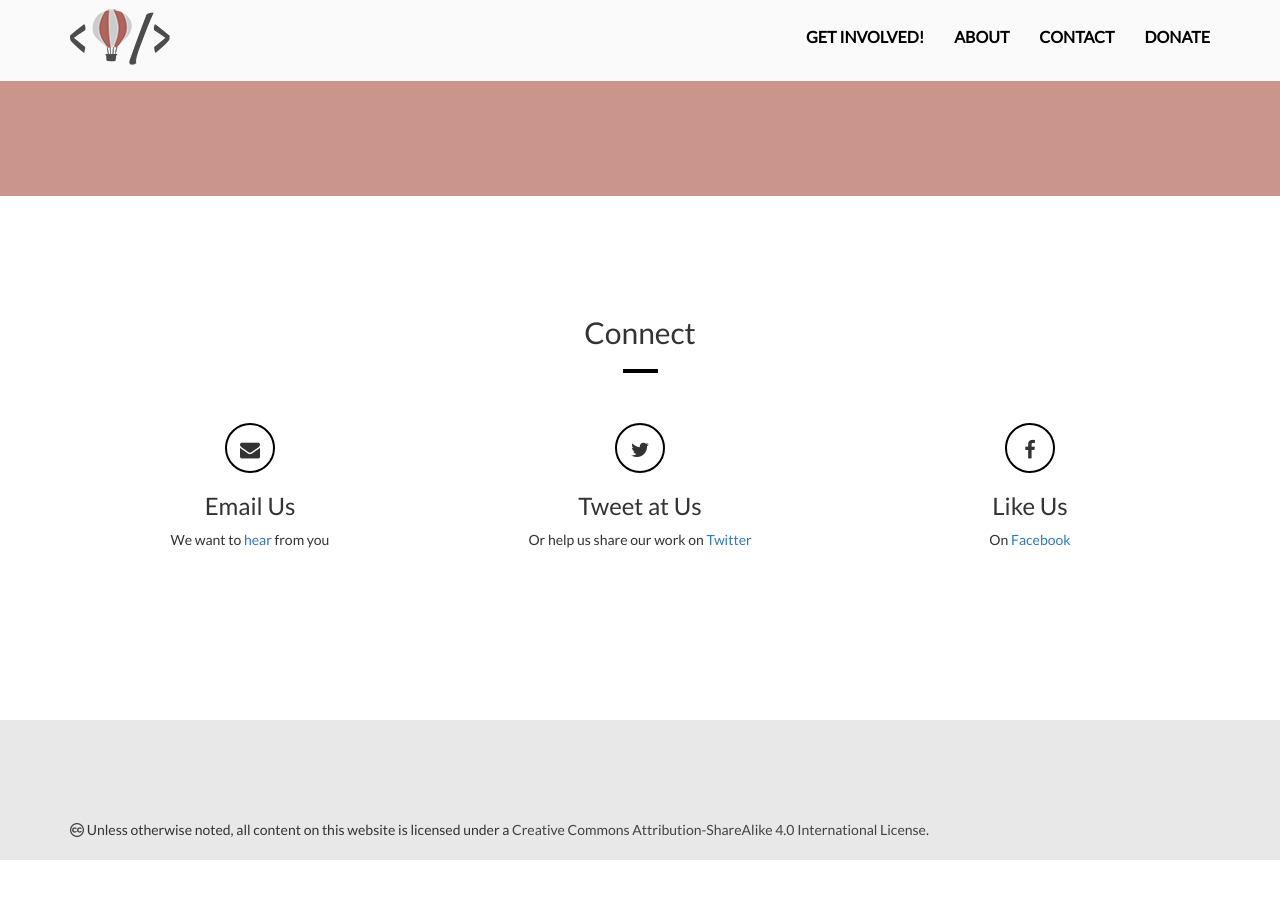
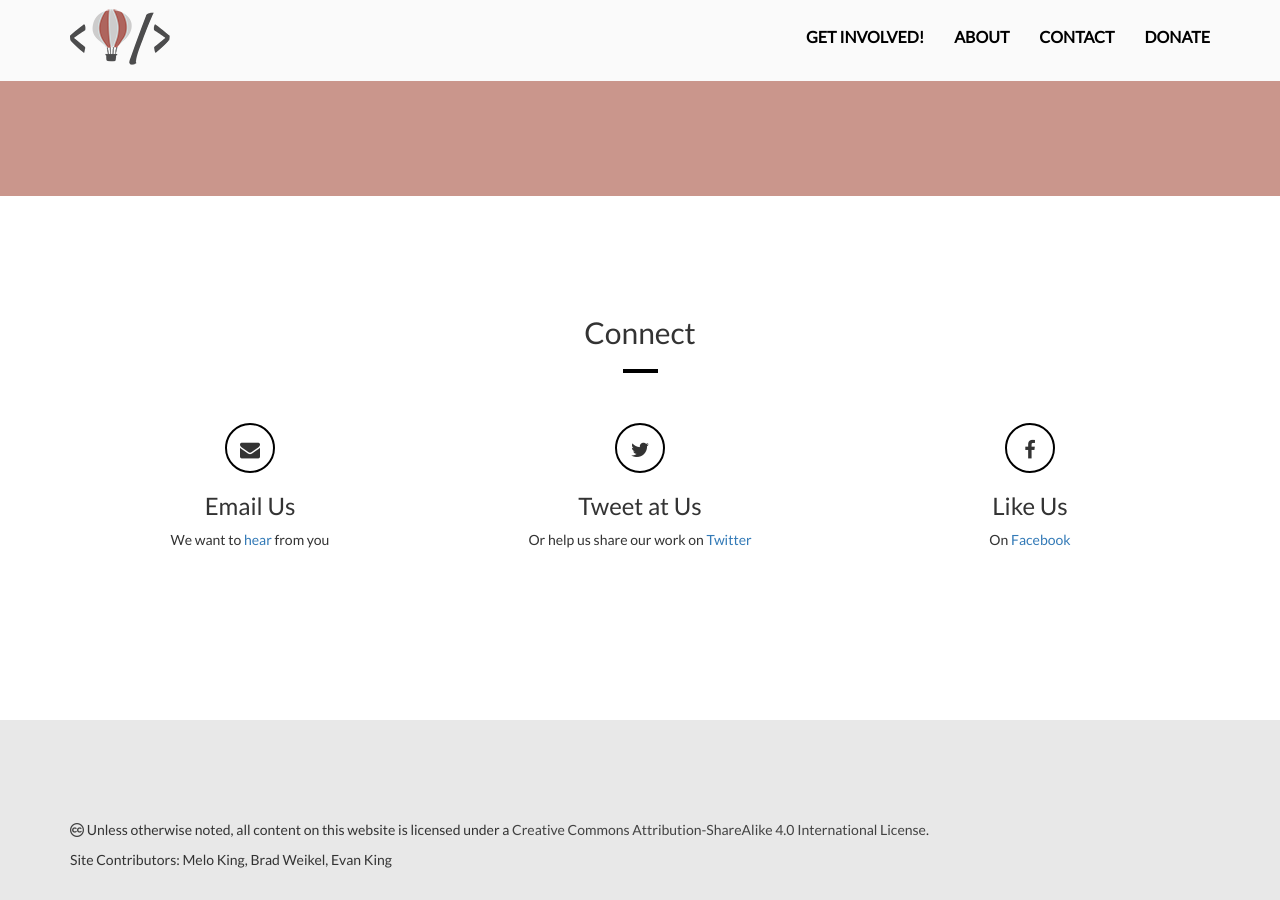
Before and after one commit to ThomasWomack/Code-for-NM, a Jekyll site: the page built from index.html, in a window 1280 px wide and 900 px high, scrolled down 2351 px. Built offline with Jekyll 4.4.1, drawn with Linux system fonts in a browser that asks for light colours; nearby versions of some CDN libraries; before the commit the page ends 3211 px from its top, so only the background shows below that.

Commit message:
Add contributor names. Closes #5

```diff
--- a/_includes/footer.html
+++ b/_includes/footer.html
@@ -2,7 +2,12 @@
   <div class="container">
     <div class="row">
       <div class="col-md-12">
-        <a rel="license" href="http://creativecommons.org/licenses/by-sa/4.0/"><i class="fa fa-creative-commons"></i></a> Unless otherwise noted, all content on this website is licensed under a <a rel="license" href="http://creativecommons.org/licenses/by-sa/4.0/">Creative Commons Attribution-ShareAlike 4.0 International License</a>.
+        <p>
+          <a rel="license" href="http://creativecommons.org/licenses/by-sa/4.0/"><i class="fa fa-creative-commons"></i></a> Unless otherwise noted, all content on this website is licensed under a <a rel="license" href="http://creativecommons.org/licenses/by-sa/4.0/">Creative Commons Attribution-ShareAlike 4.0 International License</a>.
+        </p>
+        <p>
+          Site Contributors: Melo King, Brad Weikel, Evan King
+        </p>
       </div>
     </div>
   </div>
```
Also changed, not shown: README.md.
